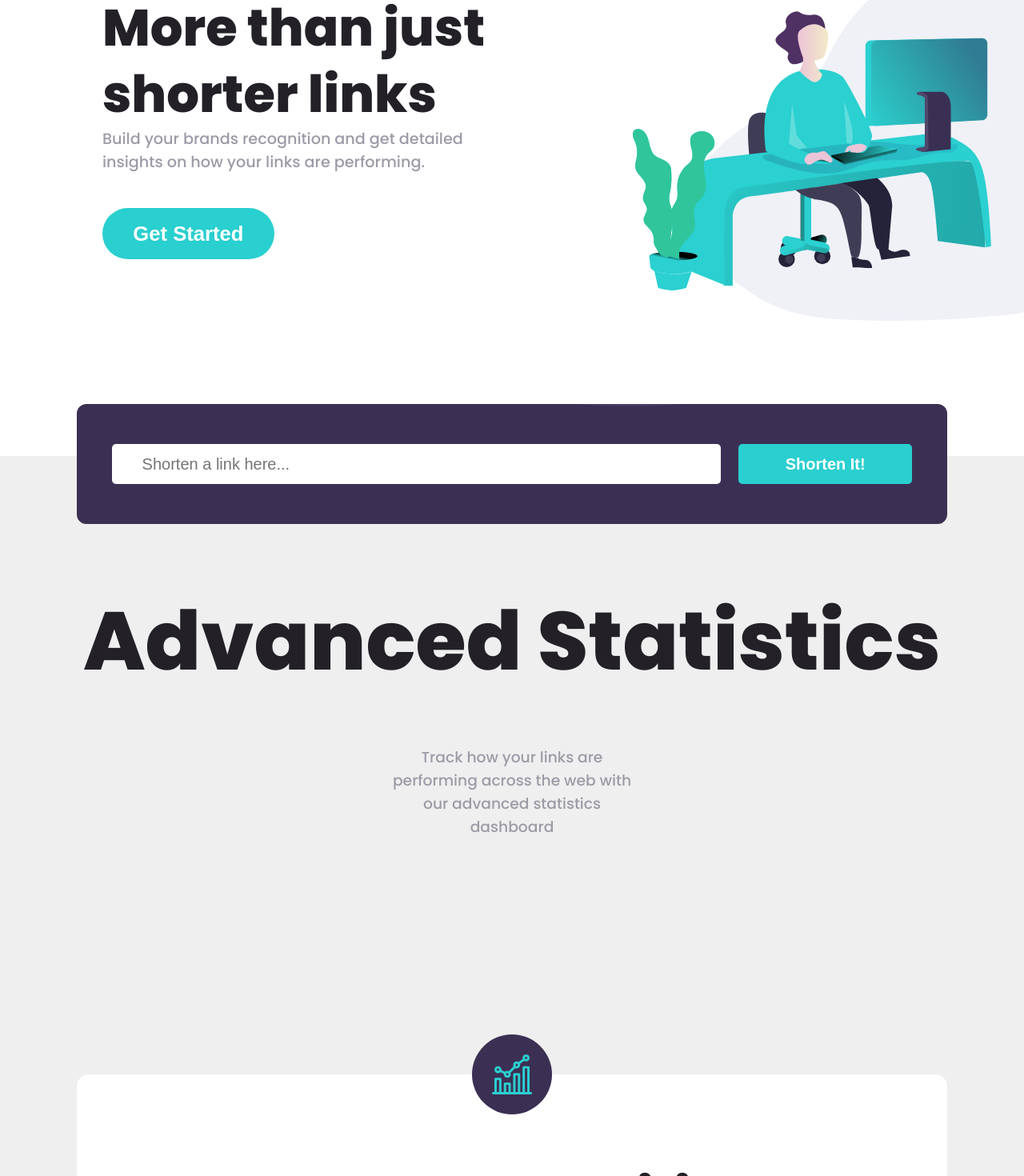
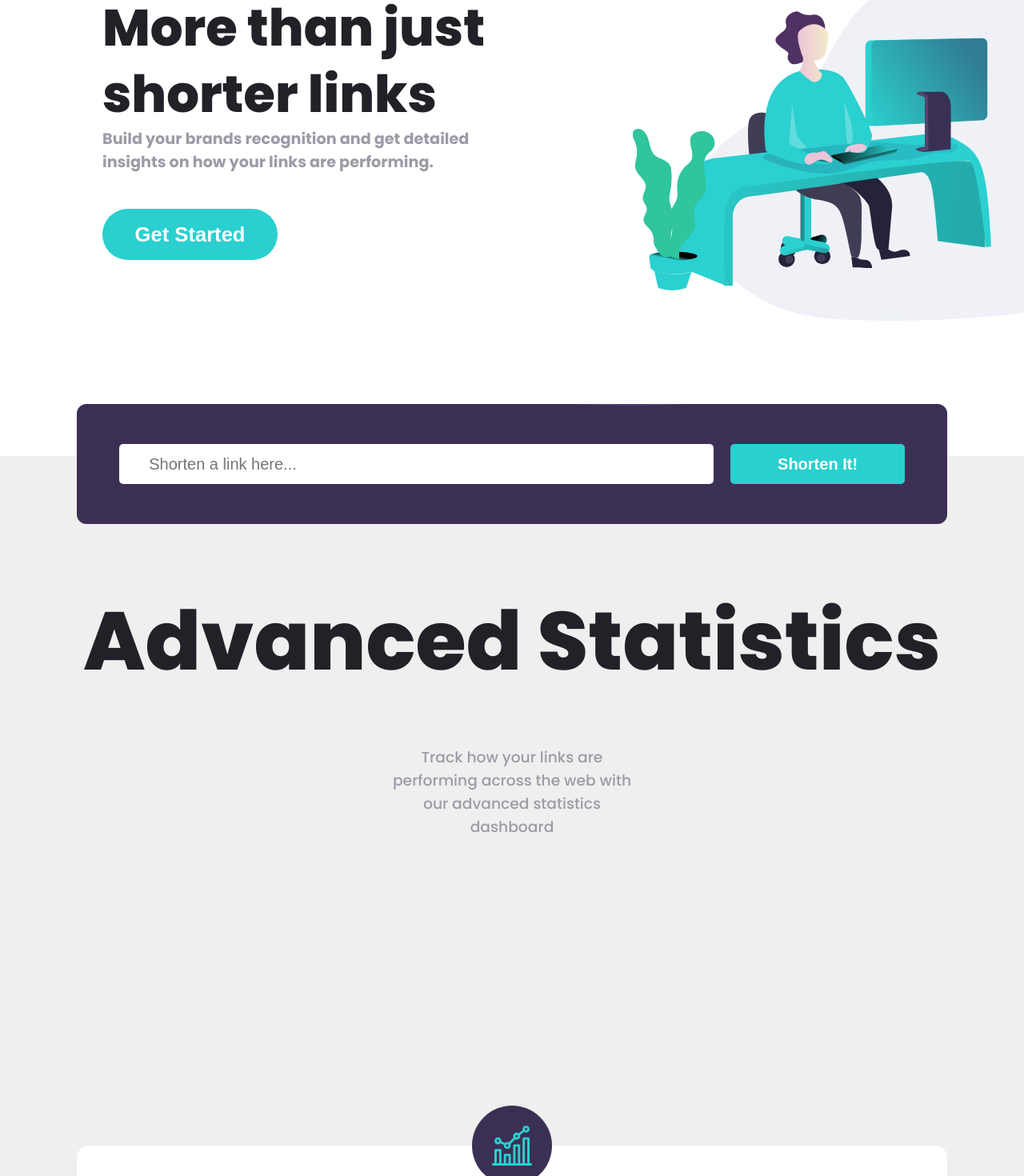
Before and after one commit to darianhang/url-shortener, a React (Create React App) app: page / in a window 1280 px wide. Shown: the part 218-1688 px from the top of the page at 80% size. Built offline with nearby package versions, Linux system fonts and the light colour scheme.

Commit message:
Desktop modifications

```diff
--- a/src/App.js
+++ b/src/App.js
@@ -12,7 +12,7 @@ import useWindowSize from './utils/window-size';
 const Wrapper = styled.div`
   background-image: linear-gradient(#efefef, #efefef);
   background-position: 0 100px;
-  @media screen and (min-width: 500px) {
+  @media screen and (min-width: 600px) {
     background-position: 0 65px;
 }
 `
--- a/src/components/card.js
+++ b/src/components/card.js
@@ -26,7 +26,7 @@ const Header = styled.h2`
 const SubHeader = styled.h3`
     font-size: 1em;
     text-align: center;
-    font-weight: 500;
+    font-weight: 600;
     width: 95%;
     margin: 5% auto 0 auto;
     color: hsl(257, 7%, 63%)
--- a/src/components/hero.js
+++ b/src/components/hero.js
@@ -10,7 +10,7 @@ const HeroWrapper = styled.div`
     flex-direction: column;
     margin-bottom: 5%;
     overflow-x: hidden;
-    @media screen and (min-width: 500px) {
+    @media screen and (min-width: 600px) {
         flex-direction: row-reverse;
         justify-content: space-between;
         margin: 5% 0 0 0;
@@ -22,7 +22,7 @@ const HeroWrapper = styled.div`
 const InfoContainer = styled.div`
     display: flex;
     flex-direction: column;
-    @media screen and (min-width: 500px) {
+    @media screen and (min-width: 600px) {
     margin: 0 0 0 10%;
 }
 `
@@ -31,7 +31,7 @@ const HeroImgWrapper = styled.div`
     position: relative;
     width: 100%;
     padding: 10%;
-    @media screen and (min-width: 500px) {
+    @media screen and (min-width: 600px) {
     width: 100%;
     width: auto;
     justify-self: flex-end;
@@ -40,7 +40,7 @@ const HeroImgWrapper = styled.div`
 `
 
 const HeroImg = styled.img`
-@media screen and (min-width: 500px) {
+@media screen and (min-width: 600px) {
     position: absolute;
     height: 35vw;
     top: -40px;
@@ -54,7 +54,7 @@ const HeroTitle = styled.h1`
     line-height: 130%;
     font-size: 10vw;
     color: hsl(260, 8%, 14%);
-    @media screen and (min-width: 500px) {
+    @media screen and (min-width: 600px) {
     text-align: left;
     width: 100%;
     font-size: 5vw;
@@ -63,12 +63,12 @@ const HeroTitle = styled.h1`
 
 const HeroSubtitle = styled.h3`
     text-align: center;
-    font-weight: 500;
+    font-weight: ;
     width: 320px;
     margin: 5% auto 8% auto;
     color: hsl(257, 7%, 63%);
 
-    @media screen and (min-width: 500px) {
+    @media screen and (min-width: 600px) {
     text-align: left;
     margin: 0 0 0 0;
     font-size: 1.5vw;
@@ -87,7 +87,7 @@ const HeroBtn = styled.button`
     font-size: 20px;
     font-weight: 600;
 
-    @media screen and (min-width: 500px) {
+    @media screen and (min-width: 600px) {
     text-align: center;
     margin: 5% 0 8% 0;
     width: 25%;
--- a/src/components/info-body.js
+++ b/src/components/info-body.js
@@ -6,7 +6,7 @@ const Wrapper = styled.div`
     display: flex;
     flex-direction: column;
     align-items: center;
-    margin-top: 80px;
+    margin: 80px 0 5% 0;
 `
 
 const Header = styled.h2`
@@ -15,13 +15,14 @@ const Header = styled.h2`
     line-height: 130%;
     font-size: 8vw;
     color: hsl(260, 8%, 14%);
+    margin: 0 0 0 0;
 `
 
 const SubHeader = styled.h3`
     text-align: center;
     font-weight: 500;
     width: 320px;
-    margin: 5% auto 8% auto;
+    margin: 5% auto 15% auto;
     color: hsl(257, 7%, 63%)
 `
 
--- a/src/components/link-card.js
+++ b/src/components/link-card.js
@@ -41,7 +41,7 @@ const OgLink = styled.div`
 
 const ShortLink = styled.div`
     margin-left: 5%;
-    font-weight: 500;
+    font-weight: 600;
     color: hsl(180, 66%, 49%);
     font-size: 16px;
 `
@@ -91,7 +91,7 @@ export default function LinkCard(props) {
         changeBtnText("Copied!")
         setTimeout(() => {
             changeBtnText("Copy");
-          }, 1500); // 👈️ change text back after 1 second
+          }, 1600); // 👈️ change text back after 1 second
         }
 
 
--- a/src/components/nav-bar.js
+++ b/src/components/nav-bar.js
@@ -10,7 +10,7 @@ const NavigationBar = styled.div`
 
 const Logo = styled.img`
     padding: 30px 0 0 30px;
-    @media screen and (min-width: 500px) {
+    @media screen and (min-width: 600px) {
         padding: 50px 0 0 10vw
 }
 `
@@ -23,7 +23,7 @@ export default function NavBar(props) {
     return (
         <NavigationBar>
             <Logo src={logo}></Logo>
-            {props.windowSize.width < 500 ?
+            {props.windowSize.width < 600 ?
                 <Hamburger>
                 <input className="checkbox" type="checkbox" name="" id="" />
                 <div className="hamburger-lines">
--- a/src/components/shortener.js
+++ b/src/components/shortener.js
@@ -5,8 +5,10 @@ import React from 'react';
 const Wrapper = styled.div`
     display: flex;
     flex-direction: column;
+    justify-content: space-evenly;
+    align-items: center;
     width: 85%;
-    height: 200px;
+    height: 220px;
     margin: 20% auto 5% auto;
     border-radius: 12px;
     background-color: hsl(257, 27%, 26%);
@@ -14,7 +16,7 @@ const Wrapper = styled.div`
     background-position: center;
     background-size: cover;
 
-    @media screen and (min-width: 500px) {
+    @media screen and (min-width: 600px) {
         margin: 5% auto 5% auto;
         height: 150px;
         flex-direction: row;
@@ -27,21 +29,20 @@ const InputWarpper = styled.div`
     display: flex;
     flex-direction: column;
     width: 100%;
-    height: 100px;
-    @media screen and (min-width: 500px) {
+    height: 60px;
+    @media screen and (min-width: 600px) {
         position: relative;
         height: 100%;
         justify-content: center;
-        width: 70%;
+        width: 58vw;
         margin: 0 2% 0 0;
 }
-
 `
 
 const LinkInput = styled.input`
     width: 80%;
-    height: 50px;
-    margin: 10% auto 1.5% auto;
+    height: 60px;
+    margin: 0 auto 1.5% auto;
     border: none;
     border-radius: 5px;
     font-size: 20px;
@@ -51,7 +52,7 @@ const LinkInput = styled.input`
         outline-style: solid;
     }
     padding: 5%;
-    @media screen and (min-width: 500px) {
+    @media screen and (min-width: 600px) {
         margin: 0 5% 0 0;
         width: 100%;
         height: 50px;
@@ -61,8 +62,8 @@ const LinkInput = styled.input`
 
 const LinkBtn = styled.button`
     width: 80%;
-    height: 50px;
-    margin: 5% auto 10% auto;
+    height: 25%;
+
     border: none;
     border-radius: 5px;
     background-color: hsl(180, 66%, 49%);
@@ -90,7 +91,7 @@ const LinkBtn = styled.button`
   transform: translateY(0);
 }
 
-@media screen and (min-width: 500px) {
+@media screen and (min-width: 600px) {
     margin: 0 0 0 0;
     width: 20%;
     height: 50px;
@@ -100,12 +101,13 @@ const LinkBtn = styled.button`
 const UrlAlert = styled.p`
     color: hsl(0, 87%, 67%);
     font-weight: 400;
-    padding-left: 11%;
+    padding: 0.5% 0 0 11%;
     font-size: 14px;
-    @media screen and (min-width: 500px) {
+    @media screen and (min-width: 600px) {
     position: absolute;
+    padding-top: 0;
     top: 110px;
-    left: -6.5vw
+    left: -6.5vw;
 }
 
 `
```
